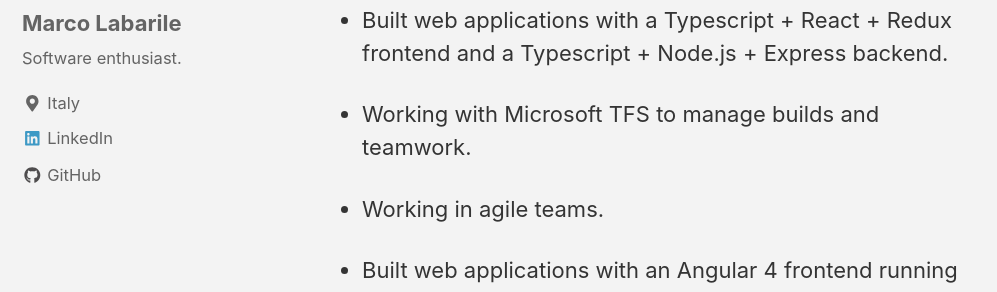
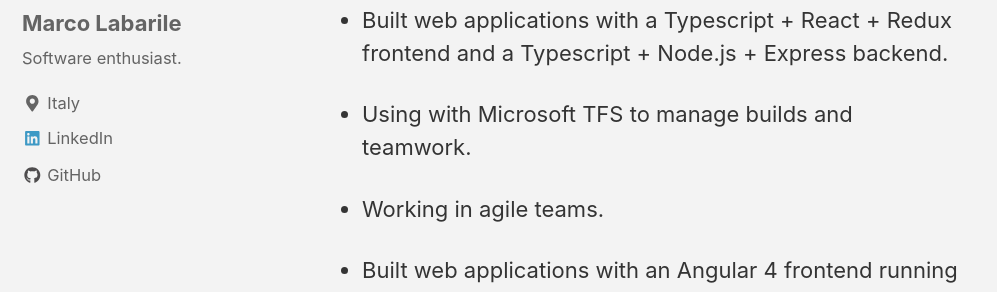
Before and after one commit to labarilem/labarilem.github.io, a Jekyll site: the page built from _pages/about.md, in a window 1280 px wide and 900 px high, scrolled down 1477 px. Shown: the part 159-451 px from the top of the window, without its empty margins (0-997 px from the left). Built offline with Jekyll 4.4.1, drawn with Linux system fonts in a browser that asks for light colours; nearby versions of some CDN libraries; emoji names are drawn with the system emoji font.

Commit message:
added TFS

```diff
--- a/_pages/about.md
+++ b/_pages/about.md
@@ -31,7 +31,7 @@
 
 - Built web applications with a Typescript + React + Redux frontend and a Typescript + Node.js + Express backend.
 
-- Working with Microsoft TFS to manage builds and teamwork.
+- Using with Microsoft TFS to manage builds and teamwork.
 
 - Working in agile teams.
 
```
